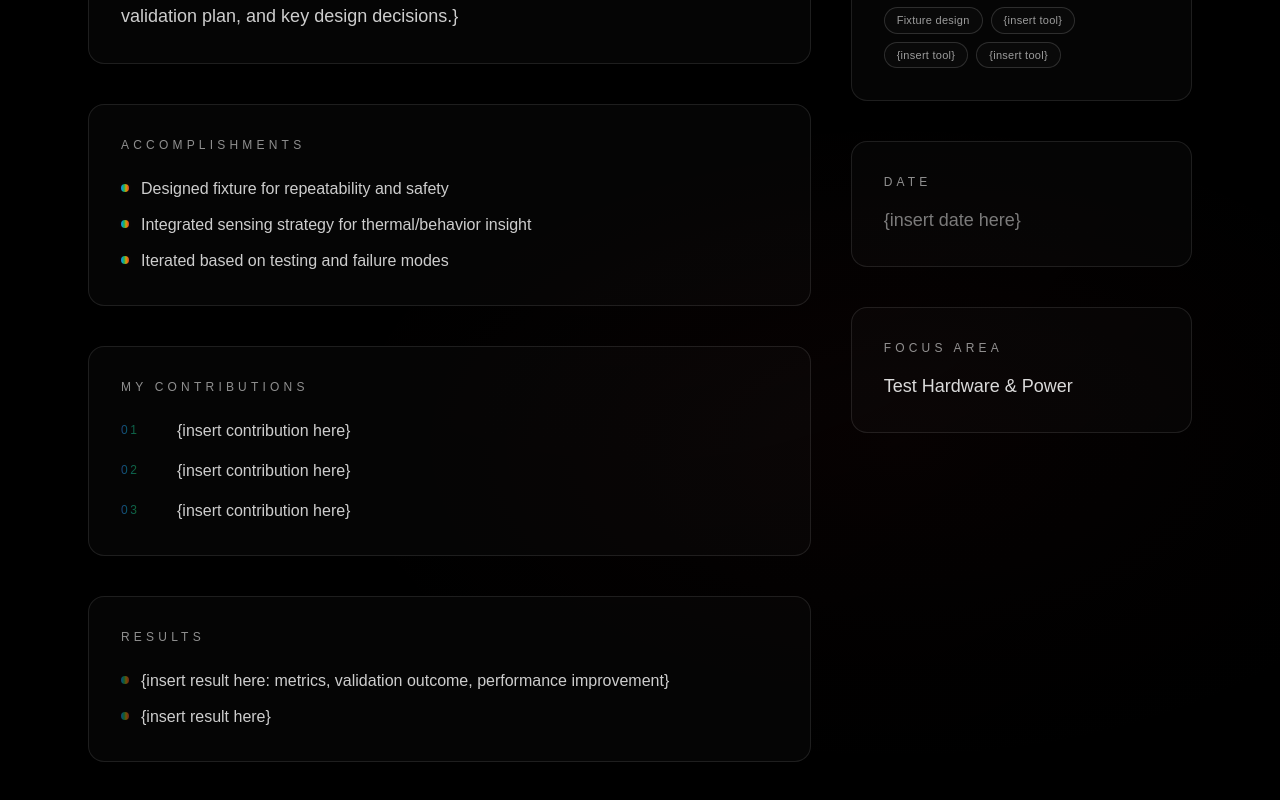
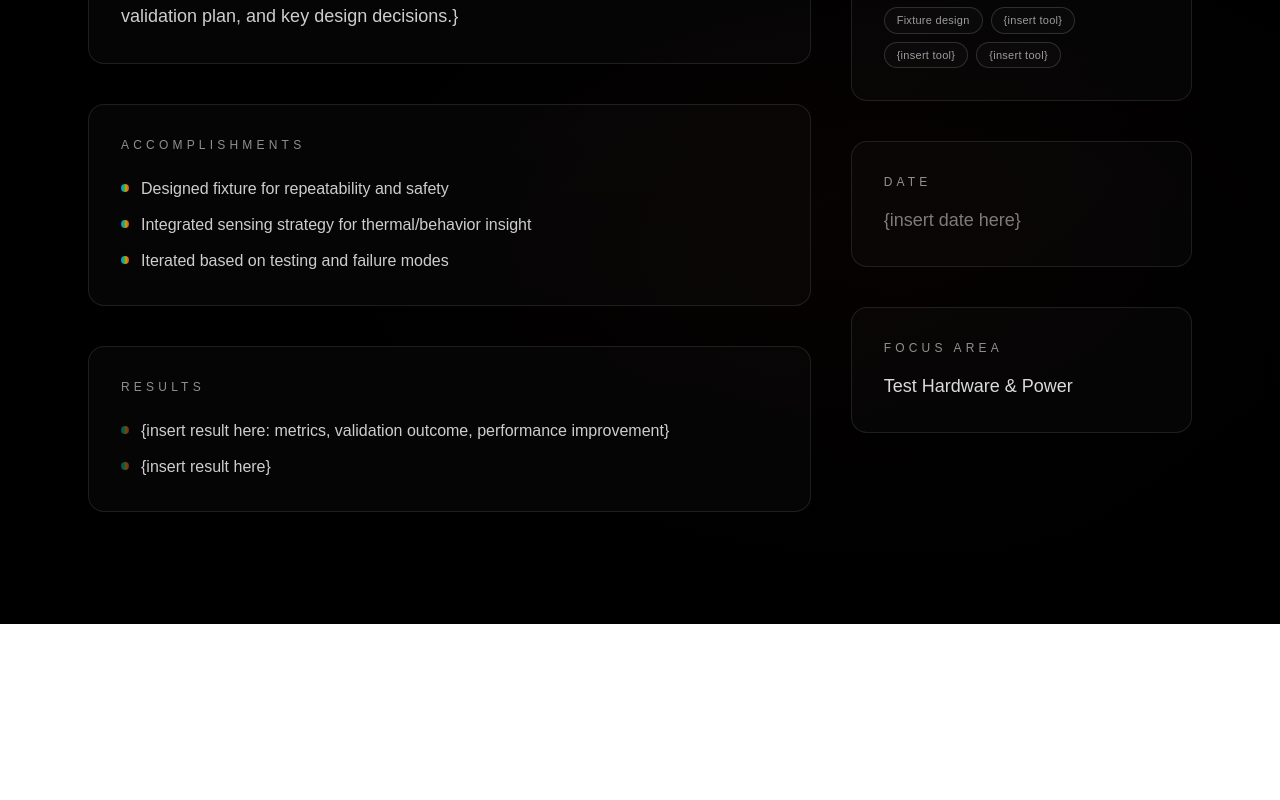
Before and after one commit to sophyamirza/sophya-portfolio, a Next.js app: page /works/4680-liion-test-fixture in a window 1280 px wide. Shown: the part 1147-1947 px from the top of the page. After the commit the page ends 1771 px from the top, so only its background shows below. Built offline with nearby package versions, Linux system fonts and the light colour scheme; a web font is replaced by a local one.

Commit message:
remove contributions

```diff
--- a/app/works/[slug]/page.tsx
+++ b/app/works/[slug]/page.tsx
@@ -356,31 +356,7 @@ export default async function ProjectPage({
               </div>
             ) : null}
 
-            <div className="mt-10 rounded-2xl border border-white/10 bg-white/[0.02] p-8">
-              <div className="text-xs tracking-[0.35em] text-white/55">
-                MY CONTRIBUTIONS
-              </div>
 
-              <ol className="mt-6 space-y-4">
-                {contributions.map((c, i) => (
-                  <li key={`${c}-${i}`} className="flex gap-4">
-                    <div
-                      className="mt-[2px] w-10 shrink-0 text-[12px] tracking-[0.22em]"
-                      style={{
-                        background: THERMAL_GRADIENT,
-                        WebkitBackgroundClip: "text",
-                        backgroundClip: "text",
-                        color: "transparent",
-                        opacity: isPlaceholder(c) ? 0.5 : 0.95,
-                      }}
-                    >
-                      {String(i + 1).padStart(2, "0")}
-                    </div>
-                    <div className="text-white/80">{c}</div>
-                  </li>
-                ))}
-              </ol>
-            </div>
 
             <div className="mt-10 rounded-2xl border border-white/10 bg-white/[0.02] p-8">
               <div className="text-xs tracking-[0.35em] text-white/55">
```
